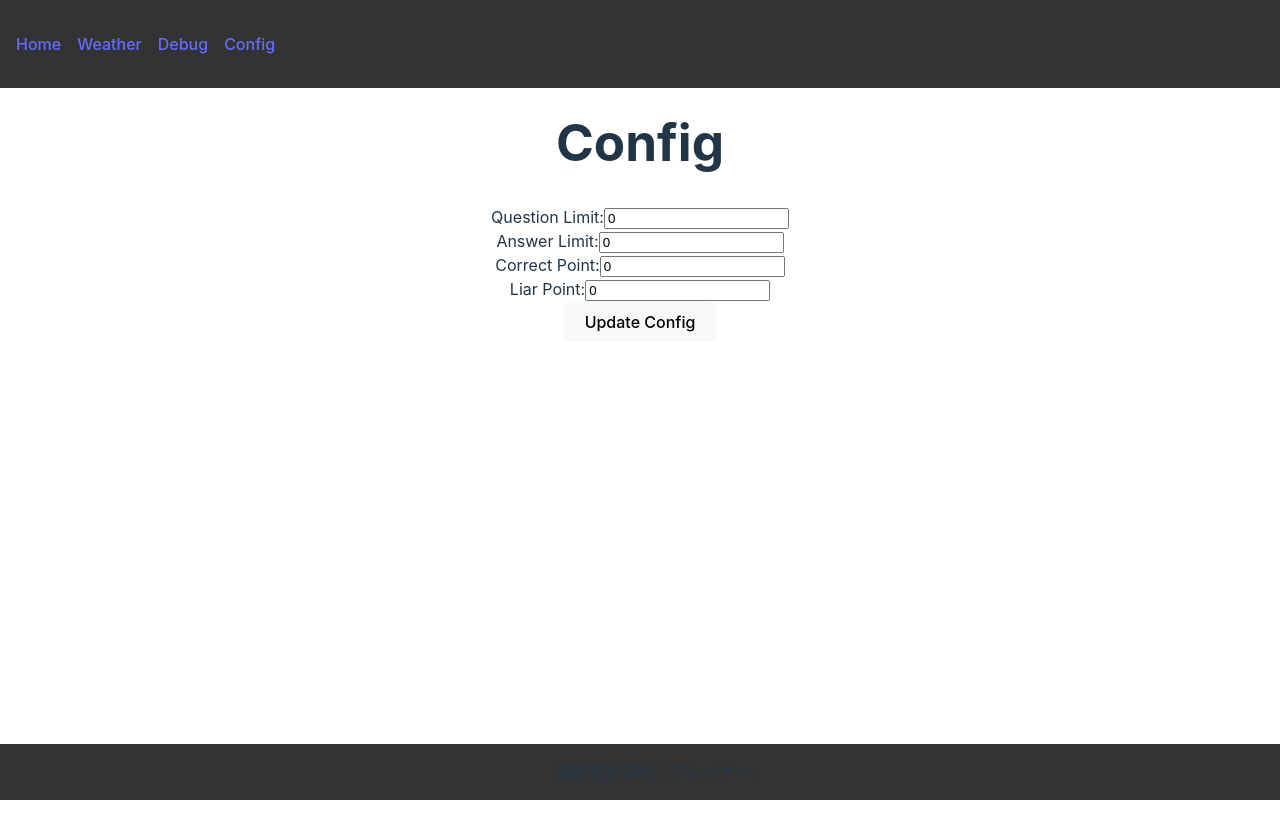
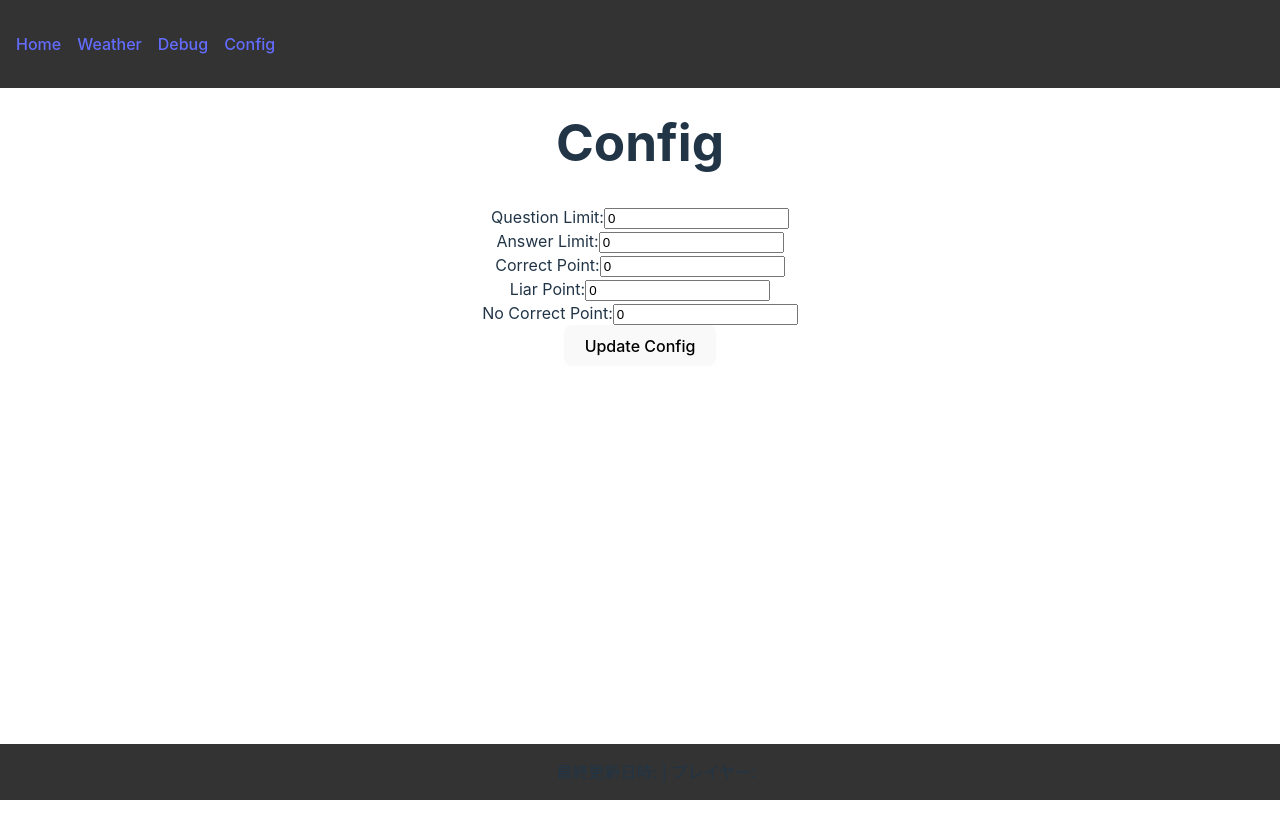
Before and after one commit to Freeesia/korenan, a React (Vite) app in the folder korenan.react.client/: page /config in a window 1280 px wide. Shown: the top 838 px of the page. Built offline with nearby package versions, Linux system fonts and the light colour scheme; no server answers.

Commit message:
設定モデルにnoCorrectPointを追加し、設定ページにその入力フィールドを追加しました。

```diff
--- a/korenan.react.client/src/pages/Config.tsx
+++ b/korenan.react.client/src/pages/Config.tsx
@@ -2,7 +2,7 @@ import { useState, useEffect } from "react";
 import { Config } from "../models";
 
 function ConfigPage() {
-  const [config, setConfig] = useState<Config>({ questionLimit: 0, answerLimit: 0, correctPoint: 0, liarPoint: 0 });
+  const [config, setConfig] = useState<Config>({ questionLimit: 0, answerLimit: 0, correctPoint: 0, liarPoint: 0, noCorrectPoint: 0 });
 
   useEffect(() => {
     fetchConfig();
@@ -80,6 +80,19 @@ function ConfigPage() {
           />
         </label>
       </div>
+      <div>
+        <label>
+          No Correct Point:
+          <input
+            type="number"
+            disabled={!config}
+            value={config?.noCorrectPoint}
+            onChange={(e) =>
+              setConfig({ ...config!, noCorrectPoint: Number(e.target.value) })
+            }
+          />
+        </label>
+      </div>
       <button onClick={updateConfig}>Update Config</button>
     </div>
   );
```
